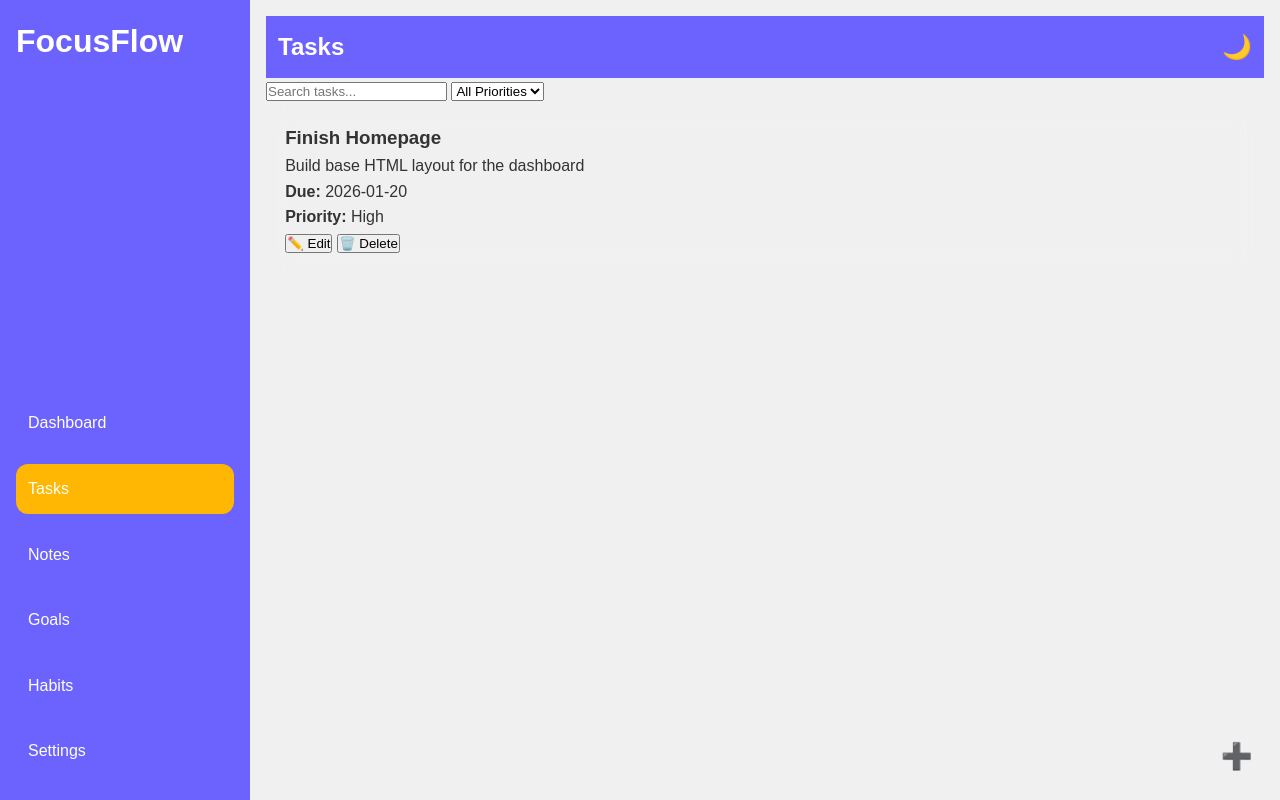
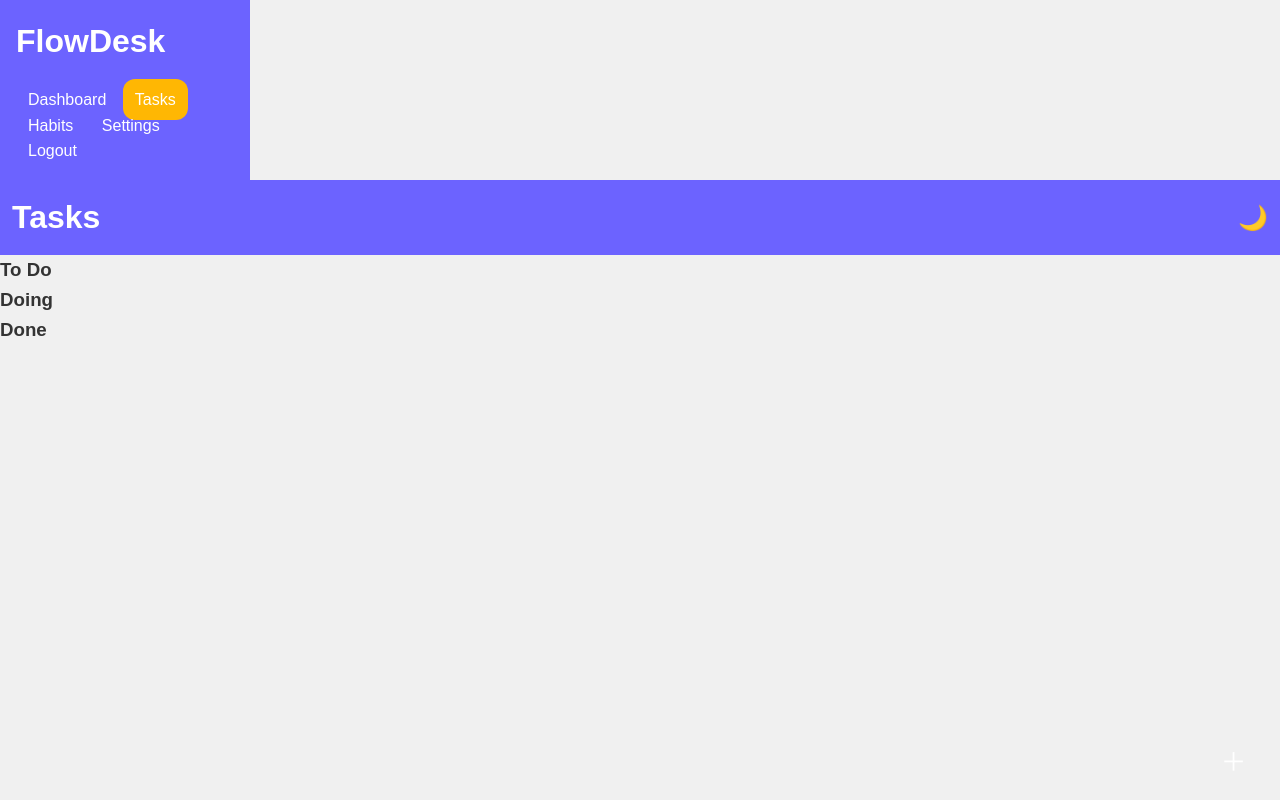
Before and after one commit to Sayed24/FlowDesk, a plain HTML site: page tasks.html in a window 1280 px wide. Drawn offline with Linux system fonts and the light colour scheme; sample sign-in values are in the browser's storage.

Commit message:
Update tasks.html

```diff
--- a/tasks.html
+++ b/tasks.html
@@ -2,89 +2,67 @@
 <html lang="en">
 <head>
   <meta charset="UTF-8" />
-  <meta name="viewport" content="width=device-width, initial-scale=1.0" />
-  <title>FocusFlow • Tasks</title>
+  <meta name="viewport" content="width=device-width, initial-scale=1.0"/>
+  <title>FlowDesk • Tasks</title>
 
   <!-- CSS -->
   <link rel="stylesheet" href="css/variables.css">
   <link rel="stylesheet" href="css/base.css">
   <link rel="stylesheet" href="css/layout.css">
   <link rel="stylesheet" href="css/components.css">
-  <link rel="stylesheet" href="css/playful.css">
-  <link rel="stylesheet" href="css/responsive.css">
+  <link rel="stylesheet" href="css/animations.css">
 </head>
 
 <body>
-  <div class="app">
 
-    <!-- Sidebar (Desktop) -->
+  <!-- Sidebar -->
   <aside class="sidebar">
-      <h1 class="logo">FocusFlow</h1>
-      <nav class="nav">
-        <a href="index.html" class="nav-link">Dashboard</a>
-        <a href="tasks.html" class="nav-link">Tasks</a>
-        <a href="notes.html" class="nav-link">Notes</a>
-        <a href="goals.html" class="nav-link">Goals</a>
-        <a href="habits.html" class="nav-link">Habits</a>
-        <a href="settings.html" class="nav-link">Settings</a>
+    <h2 class="logo">FlowDesk</h2>
+    <nav>
+      <a class="nav-link" href="index.html">Dashboard</a>
+      <a class="nav-link active" href="tasks.html">Tasks</a>
+      <a class="nav-link" href="habits.html">Habits</a>
+      <a class="nav-link" href="settings.html">Settings</a>
+      <a class="nav-link" data-logout>Logout</a>
     </nav>
   </aside>
 
-    <!-- Main Content -->
-    <main class="main">
+  <!-- Main -->
+  <main class="main-content">
+
     <header class="topbar">
-        <h2>Tasks</h2>
-        <button class="theme-toggle" aria-label="Toggle theme">🌙</button>
+      <h1>Tasks</h1>
+      <button class="theme-toggle">🌙</button>
     </header>
 
-      <!-- Tasks Content -->
-      <section class="content">
+    <section class="task-columns">
 
-        <!-- Filter/Search Bar -->
-        <div class="task-filters">
-          <input type="text" id="task-search" placeholder="Search tasks..." />
-          <select id="task-filter-priority">
-            <option value="">All Priorities</option>
-            <option value="high">High</option>
-            <option value="medium">Medium</option>
-            <option value="low">Low</option>
-          </select>
+      <div class="task-column" data-status="todo">
+        <h3>To Do</h3>
+        <div class="task-list" id="todo-list"></div>
       </div>
 
-        <!-- Tasks Grid (Cards) -->
-        <div class="tasks-grid">
-          <!-- Example Card -->
-          <div class="card task-card">
-            <h3>Finish Homepage</h3>
-            <p>Build base HTML layout for the dashboard</p>
-            <p><strong>Due:</strong> 2026-01-20</p>
-            <p><strong>Priority:</strong> High</p>
-            <div class="task-actions">
-              <button class="edit-btn">✏️ Edit</button>
-              <button class="delete-btn">🗑️ Delete</button>
-            </div>
+      <div class="task-column" data-status="doing">
+        <h3>Doing</h3>
+        <div class="task-list" id="doing-list"></div>
       </div>
 
-          <!-- More cards will be generated dynamically -->
+      <div class="task-column" data-status="done">
+        <h3>Done</h3>
+        <div class="task-list" id="done-list"></div>
       </div>
 
     </section>
+
+    <button class="fab">＋</button>
+
   </main>
-  </div>
-
-  <!-- Floating Action Button -->
-  <button class="fab" aria-label="Add new task">➕</button>
-
-  <!-- Mobile Bottom Navigation -->
-  <nav class="bottom-nav">
-    <a href="index.html">🏠</a>
-    <a href="tasks.html">✅</a>
-    <a href="notes.html">📝</a>
-    <a href="goals.html">🎯</a>
-    <a href="habits.html">🔥</a>
-  </nav>
 
   <!-- JS -->
+  <script src="js/auth.js"></script>
+  <script src="js/db.js"></script>
+  <script src="js/tasks.js"></script>
   <script src="js/main.js"></script>
+
 </body>
 </html>
```
Lines whose indentation alone changed are shown as unchanged.
